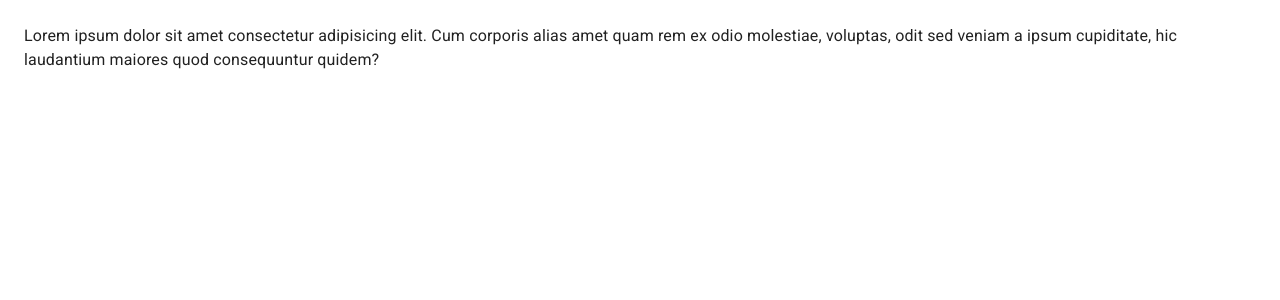
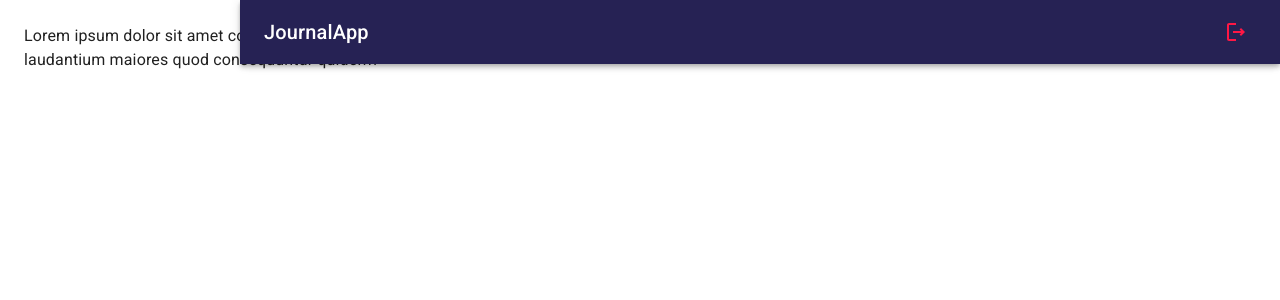
Before and after one commit to sebasGZA/journal-app, a React (Vite) app: page / in a window 1280 px wide. Shown: the top 300 px of the page. Built offline with nearby package versions, Linux system fonts and the light colour scheme.

Commit message:
<NavBar />

```diff
--- a/src/journal/layouts/JournalLayout.jsx
+++ b/src/journal/layouts/JournalLayout.jsx
@@ -1,9 +1,11 @@
 import { Box } from "@mui/material";
+import { NavBar } from "../../shared/NavBar";
 
 export const JournalLayout = ({ children }) => {
   return (
     <Box sx={{ display: "flex" }}>
       {/**NavBar */}
+      <NavBar />
       {/**Slider */}
 
       <Box component="main" sx={{ flexGrow: 1, p: 3 }}>
--- a/src/journal/pages/JournalPage.jsx
+++ b/src/journal/pages/JournalPage.jsx
@@ -1,7 +1,6 @@
 import { Typography } from "@mui/material";
 import { JournalLayout } from "../layouts/JournalLayout";
 
-const drawerWidth = 240;
 
 export const JournalPage = () => {
   return (
--- /dev/null
+++ b/src/shared/NavBar.jsx
@@ -0,0 +1,39 @@
+import { LogoutOutlined, MenuOutlined } from "@mui/icons-material";
+import { AppBar, Grid, IconButton, Toolbar, Typography } from "@mui/material";
+
+export const NavBar = ({ drawerWidth = 240 }) => {
+  return (
+    <AppBar
+      position="fixed"
+      sx={{
+        width: {
+          sm: `calc(100% - ${drawerWidth}px)`,
+        },
+        ml: { sm: `${drawerWidth}px` },
+      }}
+    >
+      <Toolbar>
+        <IconButton
+          color="inherit"
+          edge="start"
+          sx={{ mr: 2, display: { sm: "none" } }}
+        >
+          <MenuOutlined />
+        </IconButton>
+        <Grid
+          container
+          direction="row"
+          justifyContent="space-between"
+          alignItems="center"
+        >
+          <Typography variant="h6" noWrap component="div">
+            JournalApp
+          </Typography>
+          <IconButton color="error">
+            <LogoutOutlined />
+          </IconButton>
+        </Grid>
+      </Toolbar>
+    </AppBar>
+  );
+};
--- /dev/null
+++ b/src/shared/index.js
@@ -0,0 +1 @@
+export * from './NavBar'
```
